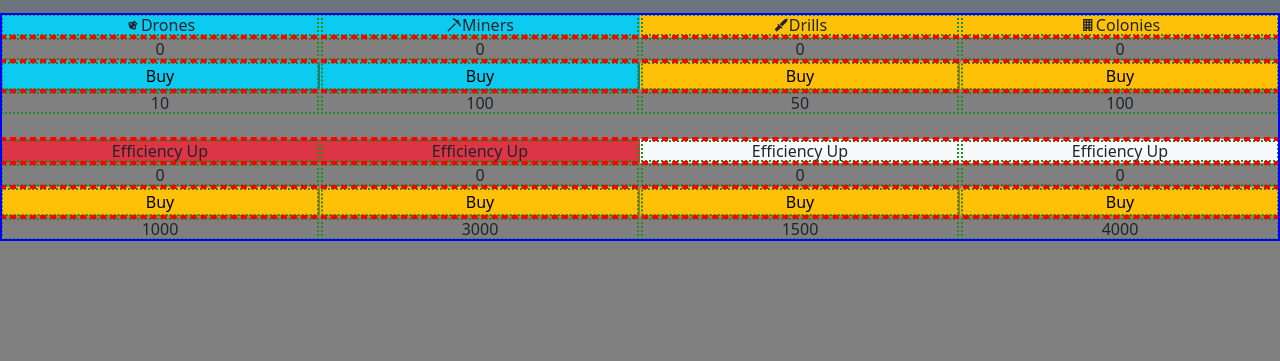
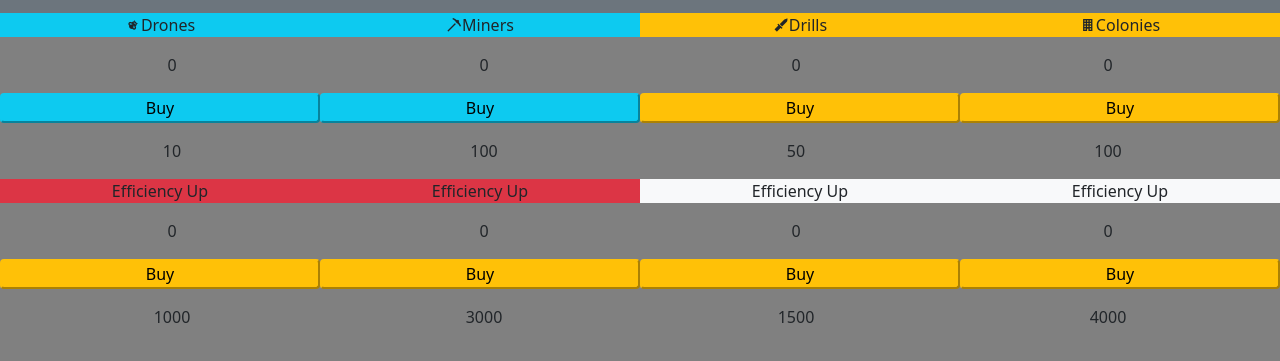
Before and after one commit to JackFox77/checkpoint2, a plain HTML site: page index.html in a window 1280 px wide. Shown: the part 439-800 px from the top of the page. Drawn offline with nearby package versions, Linux system fonts and the light colour scheme.

Commit message:
mark 1.18

```diff
--- a/app.js
+++ b/app.js
@@ -104,37 +104,6 @@ function buyAutoUp(name) {
     update()
 }
 
-// function buyDrone() {
-//     let drone = autoupgrades.drone.quantity
-//     let droneprice = autoupgrades.drone.price
-//     if(cheese>= droneprice){
-//         autoupgrades.drone.quantity += 1
-//         cheese -= droneprice
-//         let tax = autoupgrades.drone.startprice*.25
-//         autoupgrades.drone.price+=tax
-//     }
-//     else (window.alert('not enough mozzarella'))
-//     console.log('drone')
-//     drawDrone()
-//     drawCheese()
-//     drawtotalCollected()
-// }
-
-// function buyMiner() {
-//     let quantity = autoupgrades.miner.quantity
-//     let price = autoupgrades.miner.price
-//     if (cheese >= price) {
-//         autoupgrades.miner.quantity += 1
-//         cheese -= price
-//         let tax = autoupgrades.miner.startprice*.25
-//         autoupgrades.miner.price+=tax
-//     }
-//     else (window.alert('not enough monterey'))
-//     console.log('miner');
-//     drawMiner()
-//     drawCheese()
-//     drawtotalCollected()
-// }
 
 function buyClickUp(name) {
     let upgrade = clickupgrades[name]
@@ -156,7 +125,7 @@ function incEfficiencydrone() {
         cheese -= efficiencyUp.autoupsdrone.price
         let tax = efficiencyUp.autoupsdrone.startprice * 15
         efficiencyUp.autoupsdrone.price+=tax
-        autoupgrades.drone.multiplier *= autoupgrades.drone.multiplier * 1.125
+        autoupgrades.drone.multiplier *= 1.125
         // note ParseInt(2.675.toFixed(2))
     }
     else (window.alert('not enough gouda'))
@@ -169,7 +138,7 @@ function incEfficiencyminer() {
         cheese -= efficiencyUp.autoupsminer.price
         let tax = efficiencyUp.autoupsminer.price * 15
         efficiencyUp.autoupsminer.price += tax
-        autoupgrades.miner.multiplier*= autoupgrades.miner.multiplier*1.125
+        autoupgrades.miner.multiplier*=1.125
     }
     else (window.alert('not enough gouda'))
     update()
--- a/index.html
+++ b/index.html
@@ -37,7 +37,7 @@
     />
     <title>Clicker</title>
   </head>
-  <body class="debug">
+  <body class="">
     <header class="container-fluid">
       <div class="row">
         <h4 class="col-3">
@@ -70,7 +70,7 @@
           <div class="col-3 bg-warning mdi mdi-knife-military">Drills</div>
           <div class="col-3 bg-warning mdi mdi-office-building">Colonies</div>
         </div>
-        <div class="row text-center">
+        <div class="row text-center p-3">
           <div id="drone" class="col-3"></div>
 
           <div id="miner" class="col-3"></div>
@@ -97,7 +97,7 @@
             Buy
           </button>
         </div>
-        <div class="row pb-4">
+        <div class="row p-3">
           <div id="droneprice" class="col-3 text-center"></div>
           <div id="minerprice" class="col-3 text-center"></div>
           <div id="drillprice" class="col-3 text-center"></div>
@@ -109,7 +109,7 @@
           <div class="col-3 text-center bg-light">Efficiency Up</div>
           <div class="col-3 text-center bg-light">Efficiency Up</div>
         </div>
-        <div class="row text-center">
+        <div class="row text-center p-3">
           <div class="col-3" id="droneeff"></div>
           <div class="col-3" id="minereff"></div>
           <div class="col-3" id="drilleff"></div>
@@ -141,7 +141,7 @@
             Buy
           </button>
         </div>
-        <div class="row">
+        <div class="row p-3">
           <div id="droneff" class="col-3 text-center"></div>
           <div id="minerff" class="col-3 text-center"></div>
           <div id="drillff" class="col-3 text-center"></div>
```
